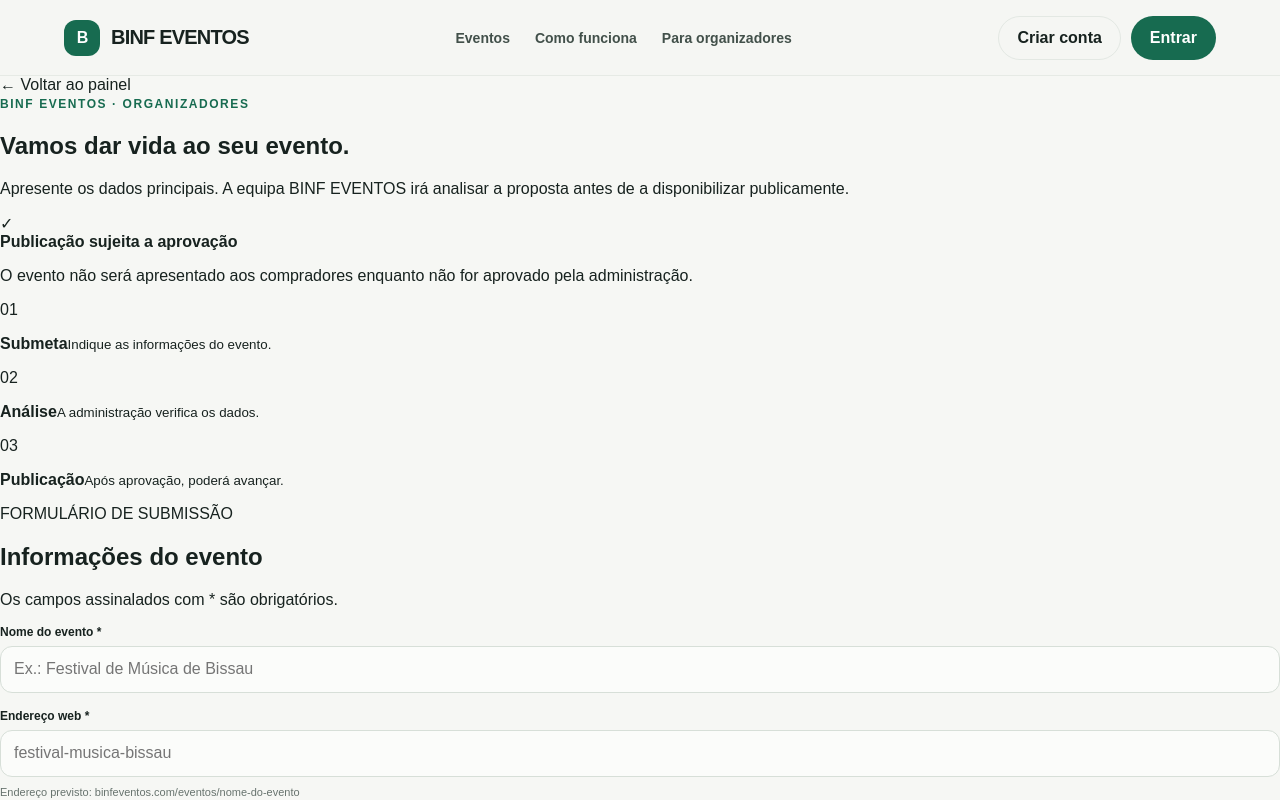
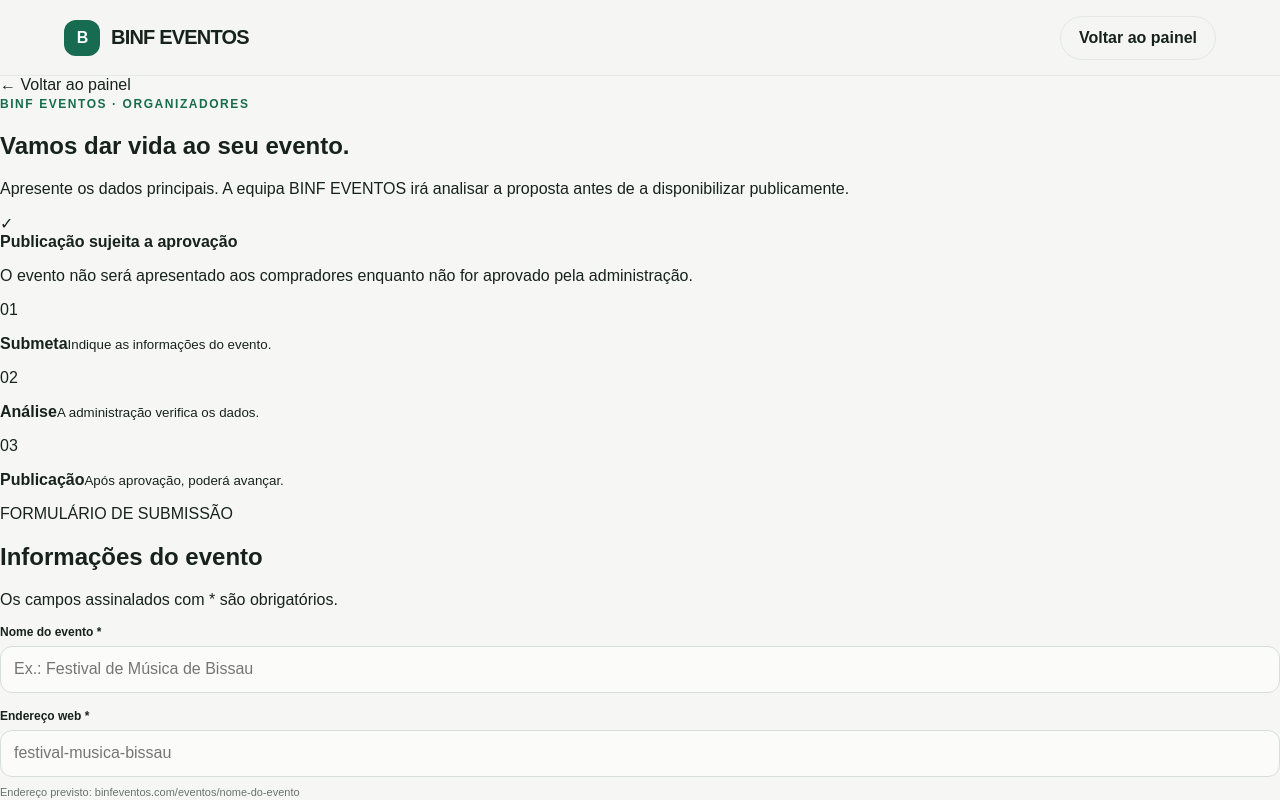
Before and after one commit to biosbio/binfeventos, a Next.js app: page /painel/eventos/novo in a window 1280 px wide. Shown: the top 800 px of the page. Built offline with nearby package versions, Linux system fonts and the light colour scheme; no server answers.

Commit message:
fix(organizer): keep event submission route as a client component

```diff
--- a/src/app/painel/eventos/novo/page.tsx
+++ b/src/app/painel/eventos/novo/page.tsx
@@ -3,7 +3,6 @@
 import { useState } from "react";
 import { useRouter } from "next/navigation";
 import Link from "next/link";
-import { SiteHeader } from "@/app/_components/site-shell";
 
 function makeSlug(value: string) {
   return value.normalize("NFD").replace(/[\u0300-\u036f]/g, "").toLowerCase().trim().replace(/[^a-z0-9]+/g, "-").replace(/^-|-$/g, "");
@@ -46,7 +45,7 @@ export default function NewEventPage() {
 
   return (
     <>
-      <SiteHeader />
+      <header className="site-header event-create-header"><Link className="brand" href="/"><span className="brand-mark">B</span><span>BINF EVENTOS</span></Link><Link className="button button-secondary" href="/painel">Voltar ao painel</Link></header>
       <main className="event-create-page">
         <div className="event-create-container">
           <Link className="event-back-link" href="/painel">← Voltar ao painel</Link>
```
